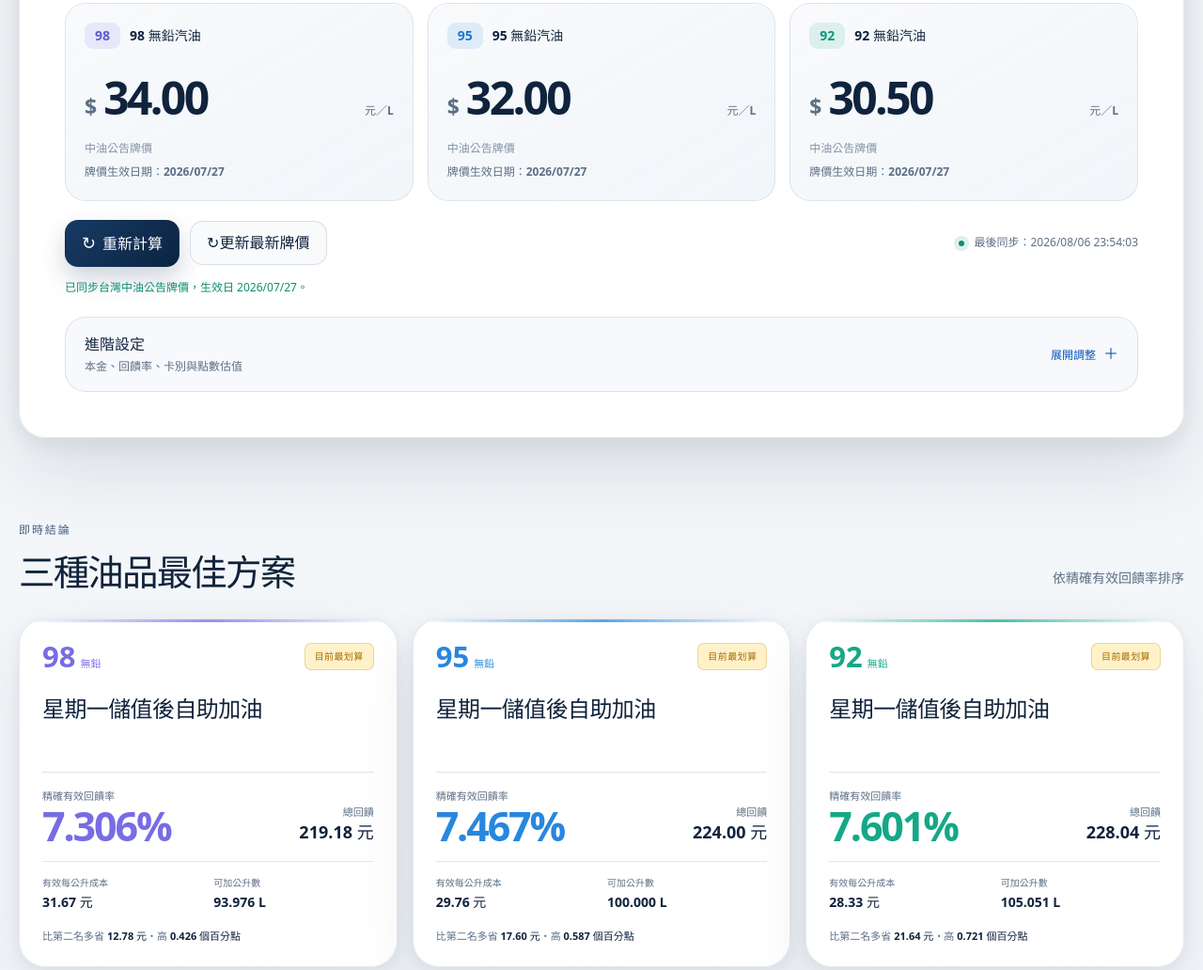
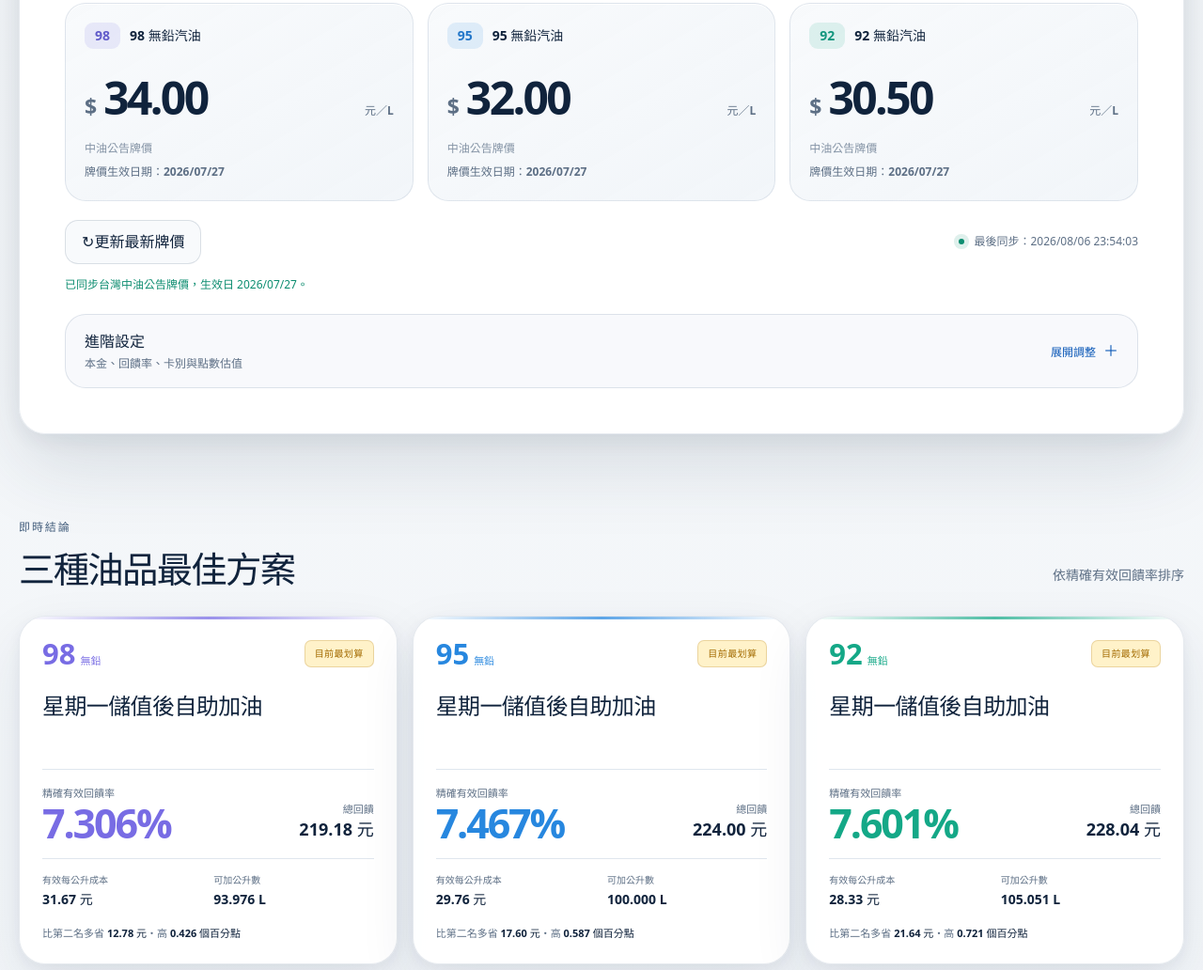
Before and after one commit to JayAng-20/CPC989592, a website: page index.html in a window 1280 px wide. Shown: the part 912-1944 px from the top of the page at 94% size. Drawn offline with Linux system fonts and the light colour scheme.

Commit message:
Add files via upload

```diff
--- a/index.html
+++ b/index.html
@@ -135,9 +135,6 @@
           </div>
 
           <div class="form-actions">
-            <button class="button primary" id="recalculate" type="submit">
-              <span aria-hidden="true">↻</span>重新計算
-            </button>
             <button class="button secondary" id="update-latest-price" type="button">
               <span aria-hidden="true">↻</span>更新最新牌價
             </button>
```
